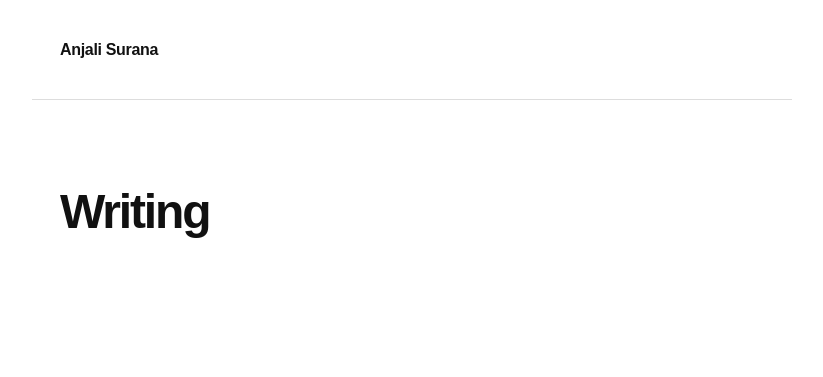
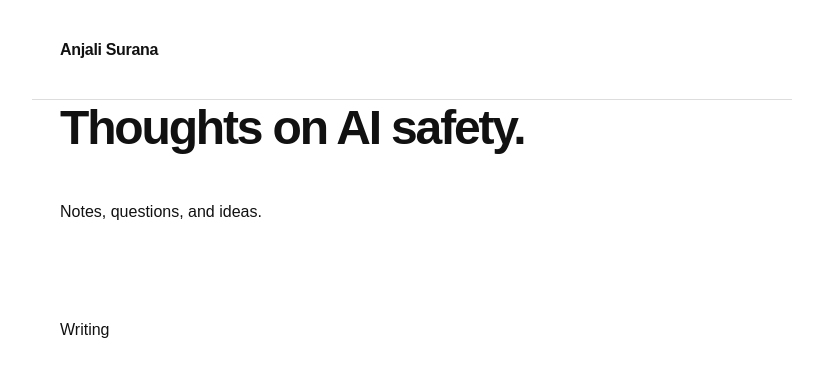
Before and after one commit to anjalisurana-commits/anjalisurana-commits.github.io, a Jekyll site: the page built from index.html, in a window 1280 px wide. Shown: the top 377 px of the page, without its empty margins (228-1051 px from the left). Built offline with Jekyll 4.4.1, drawn with Linux system fonts in a browser that asks for light colours.

Commit message:
Refine writing site layout

```diff
--- a/index.html
+++ b/index.html
@@ -1,5 +1,8 @@
 ---
 layout: default
 ---
-<section class="writing"><h1>Writing</h1>
-{% for post in site.posts %}<a class="post" href="{{ post.url | relative_url }}"><span><strong>{{ post.title | escape }}</strong>{% if post.description %}<small>{{ post.description | escape }}</small>{% endif %}</span><span class="post-date">{{ post.date | date: "%b %-d, %Y" }}</span></a>{% endfor %}</section>
+<section class="intro"><h1>Thoughts on AI safety.</h1><p>Notes, questions, and ideas.</p></section>
+<section class="writing" id="writing"><div class="section-label">Writing</div>
+{% assign groups = site.posts | group_by: "topic" %}
+{% for group in groups %}<section class="topic"><h2>{% if group.name == "" %}Writing{% else %}{{ group.name | escape }}{% endif %}</h2>
+{% for post in group.items %}<a class="post" href="{{ post.url | relative_url }}"><time>{{ post.date | date: "%B %-d, %Y" }}</time><h3>{{ post.title | escape }}</h3>{% if post.description %}<p>{{ post.description | escape }}</p>{% endif %}</a>{% endfor %}</section>{% endfor %}</section>
```
